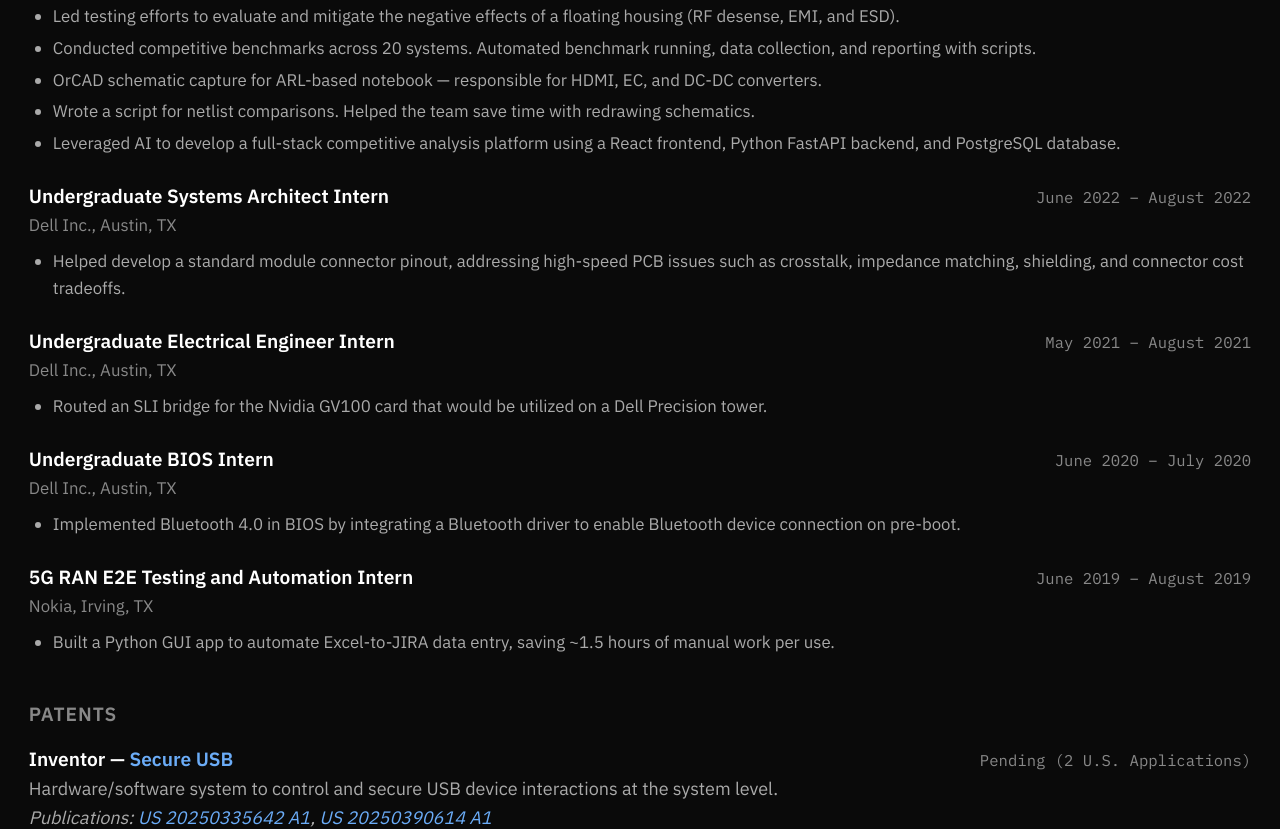
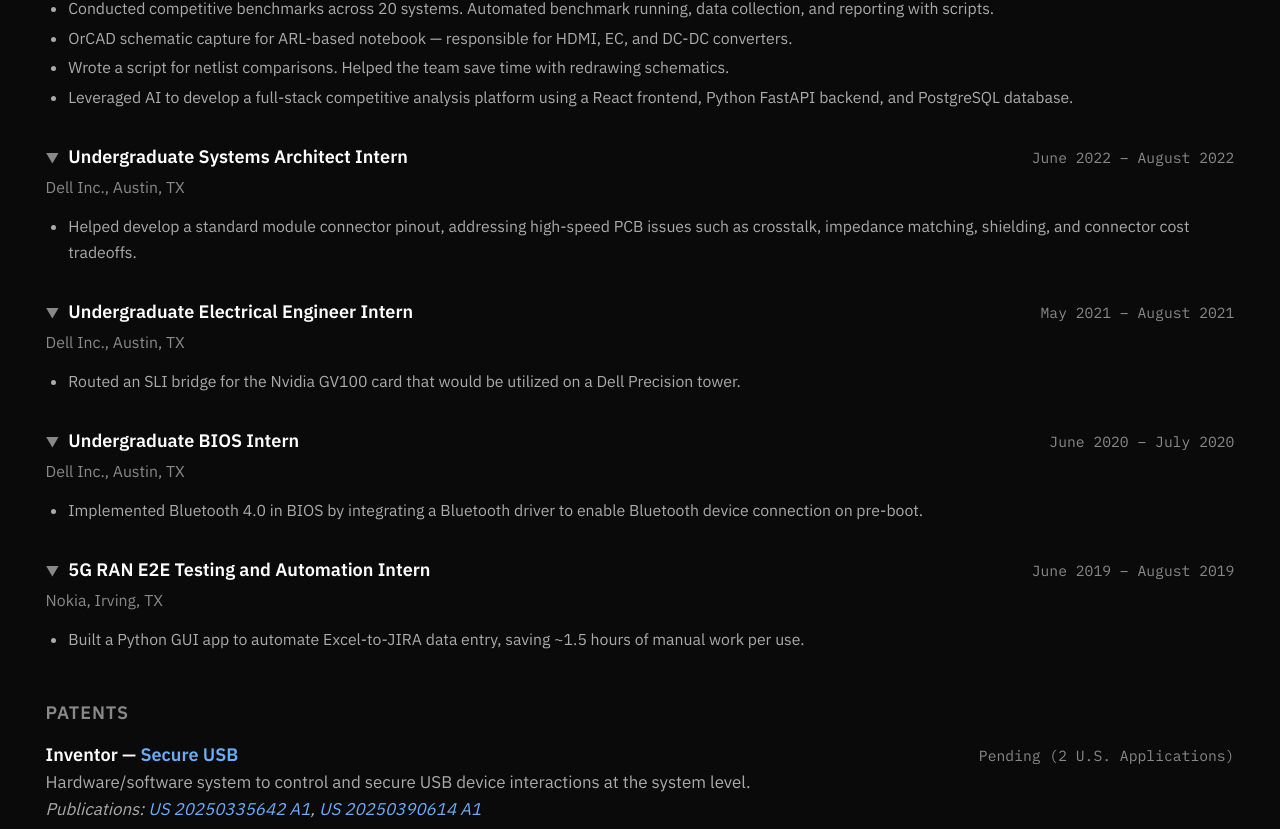
Before and after one commit to NathnaelMek/nati-mekuria, a React (Create React App) app: page /#/resume in a window 1280 px wide. Shown: the part 871-1700 px from the top of the page. Built offline with nearby package versions, Linux system fonts and the light colour scheme.

Commit message:
Update zoom to 1.13 and add collapsible resume entries

```diff
--- a/src/App.css
+++ b/src/App.css
@@ -36,7 +36,7 @@
   max-width: 1100px;
   margin: 0 auto;
   padding: 0 24px;
-  zoom: 1.2;
+  zoom: 1.13;
 }
 
 /* Nav */
@@ -209,6 +209,46 @@
   font-size: 14px;
   color: var(--text-sub);
   margin-bottom: 8px;
+}
+
+/* Collapsible entries */
+.entry-toggle {
+  cursor: pointer;
+  user-select: none;
+  padding: 4px 0;
+}
+
+.entry-toggle:hover strong {
+  color: var(--link);
+}
+
+.entry-toggle-left {
+  display: flex;
+  align-items: baseline;
+  gap: 8px;
+}
+
+.entry-chevron {
+  display: inline-block;
+  font-size: 12px;
+  color: var(--text-sub);
+  transition: color 0.2s ease;
+}
+
+.entry-toggle:hover .entry-chevron {
+  color: var(--link);
+}
+
+.entry-collapse {
+  max-height: 0;
+  overflow: hidden;
+  transition: max-height 0.35s ease, opacity 0.25s ease;
+  opacity: 0;
+}
+
+.entry-collapse-open {
+  max-height: 2000px;
+  opacity: 1;
 }
 
 ul {
--- a/src/pages/Resume.js
+++ b/src/pages/Resume.js
@@ -1,5 +1,28 @@
-import React from "react";
+import React, { useState } from "react";
 import { Link } from "react-router-dom";
+
+function CollapsibleEntry({ title, date, company, defaultOpen = true, children }) {
+  const [open, setOpen] = useState(defaultOpen);
+
+  return (
+    <div className={`entry entry-collapsible${open ? " entry-open" : ""}`}>
+      <div
+        className="entry-header entry-toggle"
+        onClick={() => setOpen(!open)}
+      >
+        <div className="entry-toggle-left">
+          <span className="entry-chevron">{open ? "▼" : "▶"}</span>
+          <strong>{title}</strong>
+        </div>
+        <span className="entry-date">{date}</span>
+      </div>
+      <div className="entry-company">{company}</div>
+      <div className={`entry-collapse${open ? " entry-collapse-open" : ""}`}>
+        {children}
+      </div>
+    </div>
+  );
+}
 
 export default function Resume() {
   return (
@@ -36,12 +59,12 @@
         <h3>Experience</h3>
 
         {/* Dell — Rotation Program */}
-        <div className="entry">
-          <div className="entry-header">
-            <strong>Hardware Engineering Rotation Program</strong>
-            <span className="entry-date">February 2023 – Present</span>
-          </div>
-          <div className="entry-company">Dell Inc., Austin, TX</div>
+        <CollapsibleEntry
+          title="Hardware Engineering Rotation Program"
+          date="February 2023 – Present"
+          company="Dell Inc., Austin, TX"
+          defaultOpen={true}
+        >
           <ul>
             <li>
               Option module complexity reduction by investigating feasibility of
@@ -128,15 +151,14 @@
               database.
             </li>
           </ul>
-        </div>
+        </CollapsibleEntry>
 
         {/* Dell — Systems Architect Intern */}
-        <div className="entry">
-          <div className="entry-header">
-            <strong>Undergraduate Systems Architect Intern</strong>
-            <span className="entry-date">June 2022 – August 2022</span>
-          </div>
-          <div className="entry-company">Dell Inc., Austin, TX</div>
+        <CollapsibleEntry
+          title="Undergraduate Systems Architect Intern"
+          date="June 2022 – August 2022"
+          company="Dell Inc., Austin, TX"
+        >
           <ul>
             <li>
               Helped develop a standard module connector pinout, addressing
@@ -144,52 +166,49 @@
               shielding, and connector cost tradeoffs.
             </li>
           </ul>
-        </div>
+        </CollapsibleEntry>
 
         {/* Dell — EE Intern */}
-        <div className="entry">
-          <div className="entry-header">
-            <strong>Undergraduate Electrical Engineer Intern</strong>
-            <span className="entry-date">May 2021 – August 2021</span>
-          </div>
-          <div className="entry-company">Dell Inc., Austin, TX</div>
+        <CollapsibleEntry
+          title="Undergraduate Electrical Engineer Intern"
+          date="May 2021 – August 2021"
+          company="Dell Inc., Austin, TX"
+        >
           <ul>
             <li>
               Routed an SLI bridge for the Nvidia GV100 card that would be
               utilized on a Dell Precision tower.
             </li>
           </ul>
-        </div>
+        </CollapsibleEntry>
 
         {/* Dell — BIOS Intern */}
-        <div className="entry">
-          <div className="entry-header">
-            <strong>Undergraduate BIOS Intern</strong>
-            <span className="entry-date">June 2020 – July 2020</span>
-          </div>
-          <div className="entry-company">Dell Inc., Austin, TX</div>
+        <CollapsibleEntry
+          title="Undergraduate BIOS Intern"
+          date="June 2020 – July 2020"
+          company="Dell Inc., Austin, TX"
+        >
           <ul>
             <li>
               Implemented Bluetooth 4.0 in BIOS by integrating a Bluetooth
               driver to enable Bluetooth device connection on pre-boot.
             </li>
           </ul>
-        </div>
+        </CollapsibleEntry>
 
         {/* Nokia */}
-        <div className="entry">
-          <div className="entry-header">
-            <strong>5G RAN E2E Testing and Automation Intern</strong>
-            <span className="entry-date">June 2019 – August 2019</span>
-          </div>
-          <div className="entry-company">Nokia, Irving, TX</div>
+        <CollapsibleEntry
+          title="5G RAN E2E Testing and Automation Intern"
+          date="June 2019 – August 2019"
+          company="Nokia, Irving, TX"
+        >
           <ul>
             <li>
               Built a Python GUI app to automate Excel-to-JIRA data entry,
               saving ~1.5 hours of manual work per use.
             </li>
           </ul>
-        </div>
+        </CollapsibleEntry>
       </div>
 
       {/* Patents */}
```
